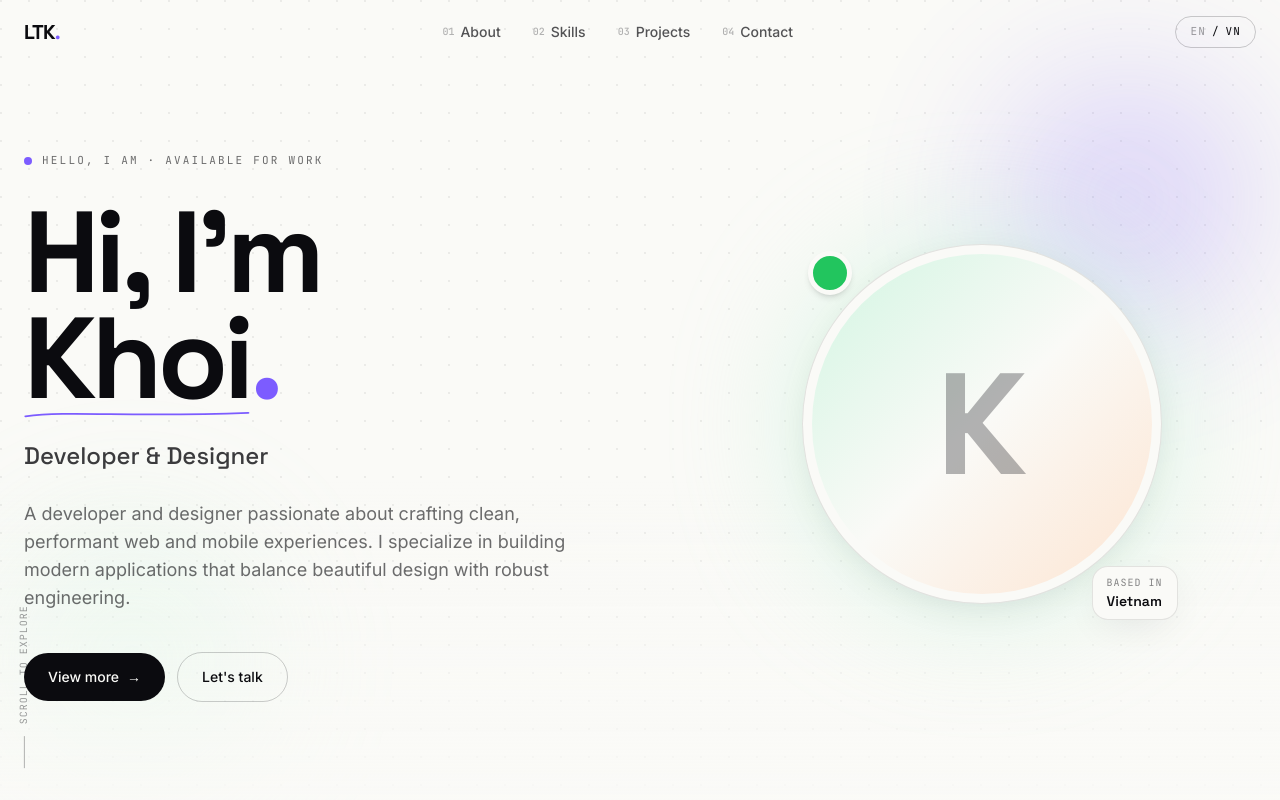
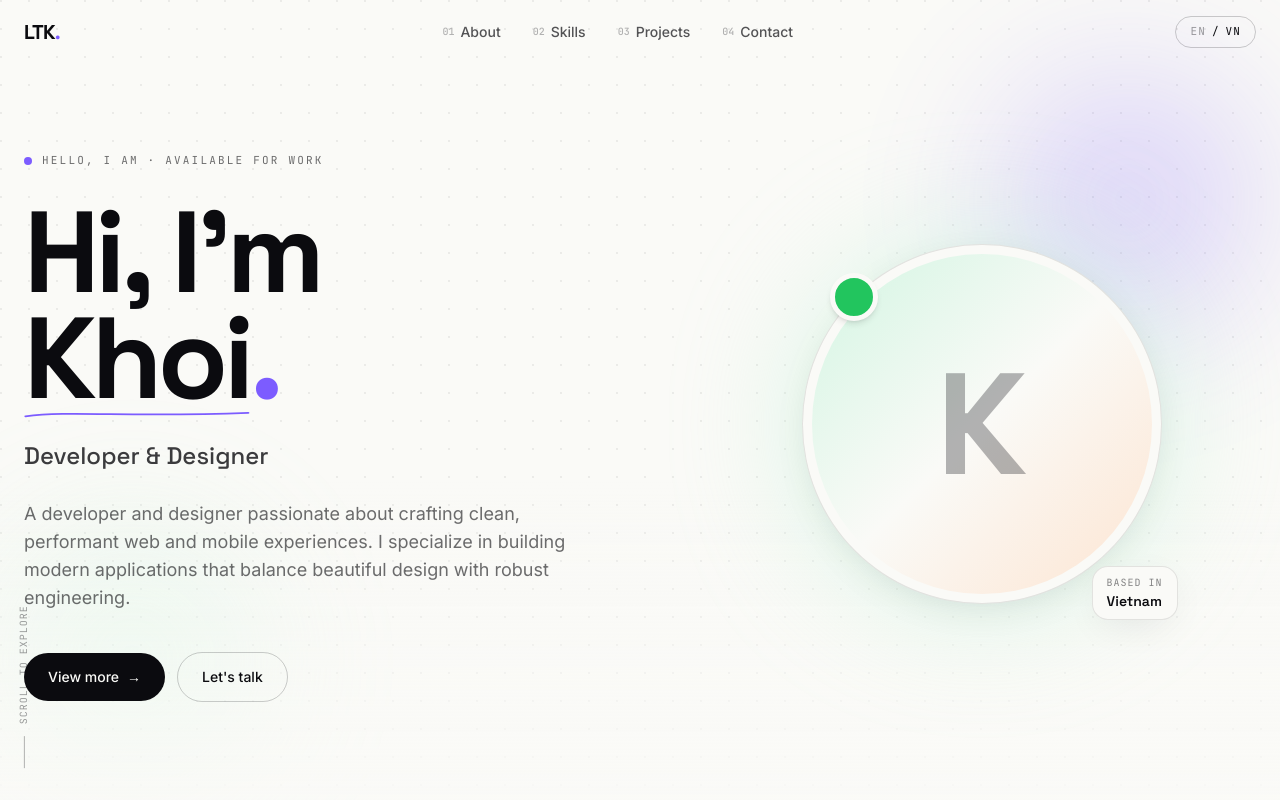
Before and after one commit to userlethekhoi/userlethekhoi.github.io, a Next.js app: page / in a window 1280 px wide. Shown: the top 800 px of the page. Built offline with nearby package versions, Linux system fonts and the light colour scheme.

Commit message:
style(hero): place green dot on circle edge so it overlaps frame
Co-Authored-By: Claude Opus 4.7 <noreply@anthropic.com>

```diff
--- a/components/Hero.tsx
+++ b/components/Hero.tsx
@@ -134,11 +134,11 @@ export default function Hero() {
             </span>
           </div>
 
-          {/* Online status dot — overlapping top-left edge, bigger, pulsing */}
-          <div className="absolute top-[8%] left-[8%] -translate-x-1/2 -translate-y-1/2 z-10">
-            <span className="relative flex h-9 w-9 sm:h-11 sm:w-11">
+          {/* Online status dot — sitting on circle edge at top-left (~15% diagonal) */}
+          <div className="absolute top-[14.6%] left-[14.6%] -translate-x-1/2 -translate-y-1/2 z-20">
+            <span className="relative flex h-10 w-10 sm:h-12 sm:w-12">
               <span className="animate-ping absolute inline-flex h-full w-full rounded-full bg-green-400 opacity-75" />
-              <span className="relative inline-flex rounded-full h-9 w-9 sm:h-11 sm:w-11 bg-green-500 border-[5px] border-paper shadow-md" />
+              <span className="relative inline-flex rounded-full h-10 w-10 sm:h-12 sm:w-12 bg-green-500 border-[5px] border-paper shadow-md" />
             </span>
           </div>
 
```
